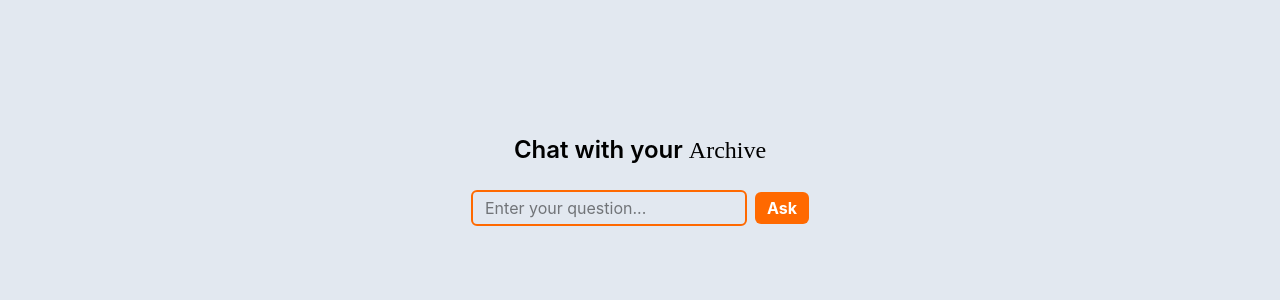
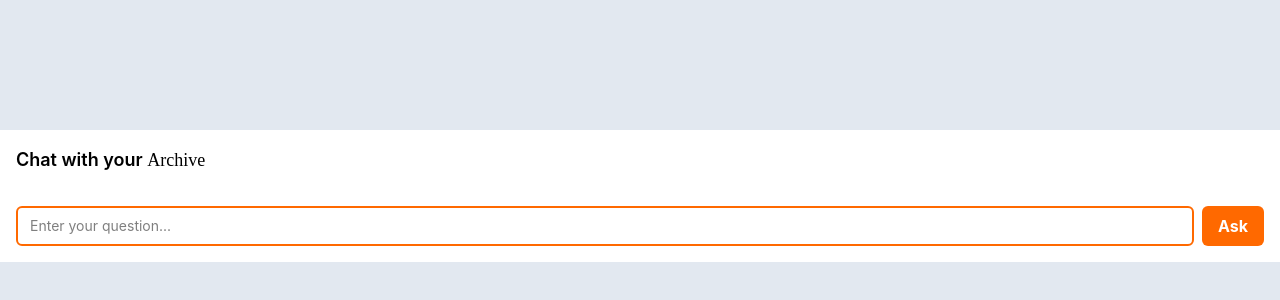
Before and after one commit to DharmBharodiya/secondbrain, a React (Vite) app in the folder frontend/: page /chat-ai in a window 1280 px wide. Shown: the part 204-504 px from the top of the page. Built offline with nearby package versions, Linux system fonts and the light colour scheme; a web font is replaced by a local one.

Commit message:
feat - added UI chat feature on the dashboard itself, acccesible through a button place in the bottom right of the dashboard

```diff
--- a/frontend/src/pages/ChatPage.tsx
+++ b/frontend/src/pages/ChatPage.tsx
@@ -12,7 +12,7 @@ const ChatPage = () => {
 
   const [loading, setLoading] = useState(false);
 
-  const { token } = useContext(AuthContext);
+  const { token, theme } = useContext(AuthContext);
 
   const handleQuestionSubmit = async () => {
     if (question.trim() === "") return;
@@ -32,36 +32,25 @@ const ChatPage = () => {
   };
 
   return (
-    <div className="w-full flex flex-col justify-center items-center">
-      <div className="mb-6">
-        <h1 className="text-2xl font-semibold">
+    <div
+      className={`w-full h-full flex flex-col justify-between p-4 bg-white ${theme === "dark" ? "text-black" : "text-black"}`}
+    >
+      <div className="mb-4">
+        <h1
+          className={`text-lg font-semibold ${theme === "dark" ? "text-black" : "text-black"}`}
+        >
           Chat with your{" "}
           <span className="font-advercase font-normal">Archive</span>
         </h1>
       </div>
-      <div>
-        <input
-          type="text"
-          placeholder="Enter your question..."
-          className="outline-none border-orange-500 border-2 px-3 py-1 rounded-md"
-          value={question}
-          onChange={(e) => setQuestion(e.target.value)}
-        />
-        <button
-          className="bg-orange-500 px-3 py-1 cursor-pointer rounded-md text-white font-bold ml-2"
-          onClick={handleQuestionSubmit}
-        >
-          Ask
-        </button>
-      </div>
-      <div className="w-[30%] mt-8 flex flex-col h-full overflow-y-auto space-y-4">
+      <div className="flex-1 overflow-y-auto mb-4 space-y-3 flex flex-col">
         {messages.map((msg, index) => (
           <div
             key={index}
             className={`${msg.role === "user" ? "justify-end" : "justify-start"} flex`}
           >
             <h1
-              className={`${msg.role === "user" ? "bg-orange-500 text-white p-3 rounded-bl-md" : "bg-orange-300 p-4 text-black rounded-br-md"} max-w-[80%] text-sm rounded-tr-md rounded-tl-md whitespace-pre-wrap`}
+              className={`${msg.role === "user" ? "bg-orange-500 text-white p-3 rounded-bl-md" : "bg-orange-300 p-3 text-black rounded-br-md"} max-w-[80%] text-sm rounded-tr-md rounded-tl-md whitespace-pre-wrap wrap-break-word`}
             >
               <ReactMarkdown
                 components={{
@@ -77,10 +66,26 @@ const ChatPage = () => {
           </div>
         ))}
         {loading && (
-          <div>
-            <h1>loading...</h1>
+          <div className="text-sm text-gray-500">
+            <h1>Thinking...</h1>
           </div>
         )}
+      </div>
+      <div className="flex gap-2">
+        <input
+          type="text"
+          placeholder="Enter your question..."
+          className="outline-none border-orange-500 border-2 px-3 py-2 rounded-md flex-1 text-sm"
+          value={question}
+          onChange={(e) => setQuestion(e.target.value)}
+          onKeyPress={(e) => e.key === "Enter" && handleQuestionSubmit()}
+        />
+        <button
+          className="bg-orange-500 px-4 py-2 cursor-pointer rounded-md text-white font-bold hover:bg-orange-600 transition-colors"
+          onClick={handleQuestionSubmit}
+        >
+          Ask
+        </button>
       </div>
     </div>
   );
--- a/frontend/src/pages/Dashboard.tsx
+++ b/frontend/src/pages/Dashboard.tsx
@@ -7,11 +7,16 @@ import {
   useFetchUserContent,
   useSetSharedBoard,
 } from "../hooks/useContentQueries";
-import { SetSharedBrainService } from "../services/ContentService";
 import YouTubeBanner from "../components/Dashboard/YoutubeBanner";
 import SpotifyBanner from "../components/Dashboard/Spotify";
 
-import { SearchIcon, ArrowUpRight, PlusIcon, Share2, Star } from "lucide-react";
+import {
+  SearchIcon,
+  ArrowUpRight,
+  PlusIcon,
+  Share2,
+  Pizza,
+} from "lucide-react";
 import Article from "../components/Dashboard/Article";
 import TwitterEmbed from "../components/Dashboard/TwitterEmbed";
 import InstagramImage from "../components/Dashboard/InstagramImage";
@@ -24,6 +29,7 @@ import Sidebar from "../components/Dashboard/Sidebar";
 import Navbar from "../components/Navbar";
 import StarComponent from "../components/Dashboard/StarComponent";
 import Settings from "../components/Settings";
+import ChatPage from "./ChatPage";
 
 type Tags = {
   _id: string;
@@ -59,6 +65,7 @@ const Dashboard = () => {
   const [shareValue, setShareValue] = useState(false);
   const [shareMessage, setShareMessage] = useState("");
   const [settings, setSettings] = useState(false);
+  const [chatOpen, setChatOpen] = useState(false);
 
   const context = useContext(AuthContext);
   const token = context?.token as string;
@@ -174,6 +181,32 @@ const Dashboard = () => {
       <div
         className={`${theme === "dark" ? "bg-black text-white" : "bg-slate-200 text-black"} w-full flex h-screen relative `}
       >
+        <div
+          className="bg-orange-500 rounded-full p-3 flex justify-center items-center absolute bottom-10 right-15 cursor-pointer shadow-xl shadow-orange-500 hover:scale-102 hover:bottom-11 hover:right-16 transition-all duration-100 group z-50"
+          onClick={() => setChatOpen(!chatOpen)}
+        >
+          <h1 className="text-sm bg-white text-black px-2 py-1 border-black absolute whitespace-nowrap bottom-14 right-0 hidden group-hover:block">
+            Chat with Archive
+          </h1>
+          <Pizza className="w-7 h-7 text-white" />
+        </div>
+
+        {chatOpen && (
+          <div className="fixed bottom-24 right-6 w-96 h-96 bg-white rounded-lg shadow-2xl z-40 flex flex-col overflow-hidden md:bottom-24 md:right-6">
+            <div className="bg-orange-500 text-white p-4 flex justify-between items-center">
+              <h2 className="font-semibold">Archive Bot</h2>
+              <button
+                onClick={() => setChatOpen(false)}
+                className="text-white hover:bg-orange-600 w-8 h-8 rounded-full cursor-pointer transition-colors"
+              >
+                ✕
+              </button>
+            </div>
+            <div className="flex-1 overflow-auto">
+              <ChatPage />
+            </div>
+          </div>
+        )}
         <div className="md:block hidden">
           <Sidebar settings={settings} setSettings={setSettings} />
         </div>
@@ -277,7 +310,7 @@ const Dashboard = () => {
               )}
 
               <motion.div
-                className="w-[90%] columns-2 lg:columns-4 rounded-lg gap-2"
+                className="w-[90%] columns-2 lg:columns-4 rounded-lg gap-2 z-10"
                 variants={container}
                 initial="show"
                 whileInView="show"
```
